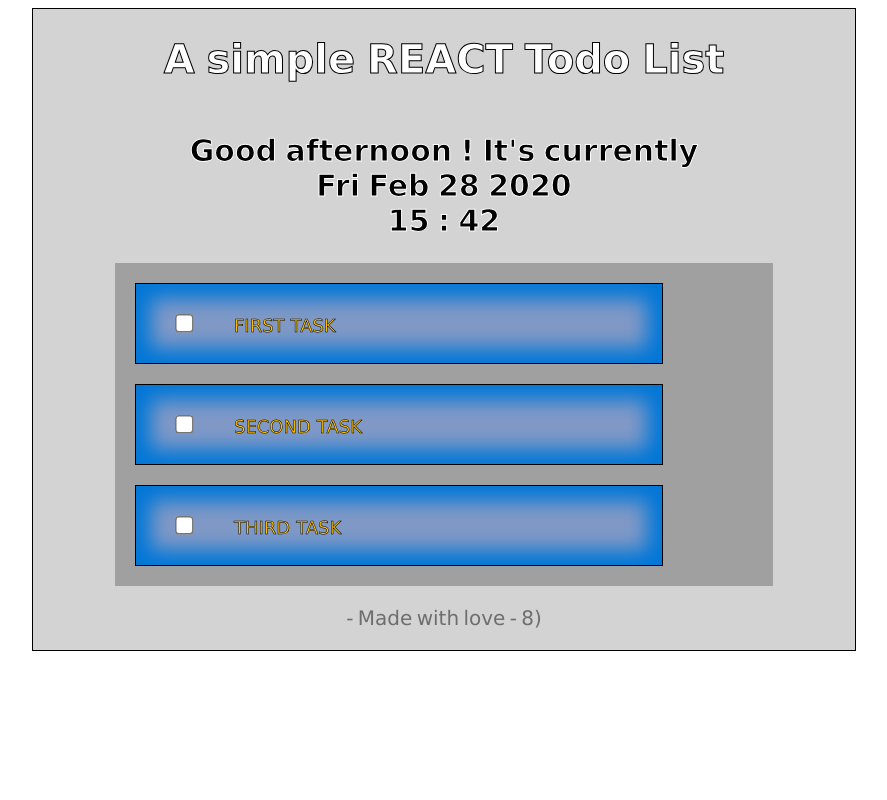
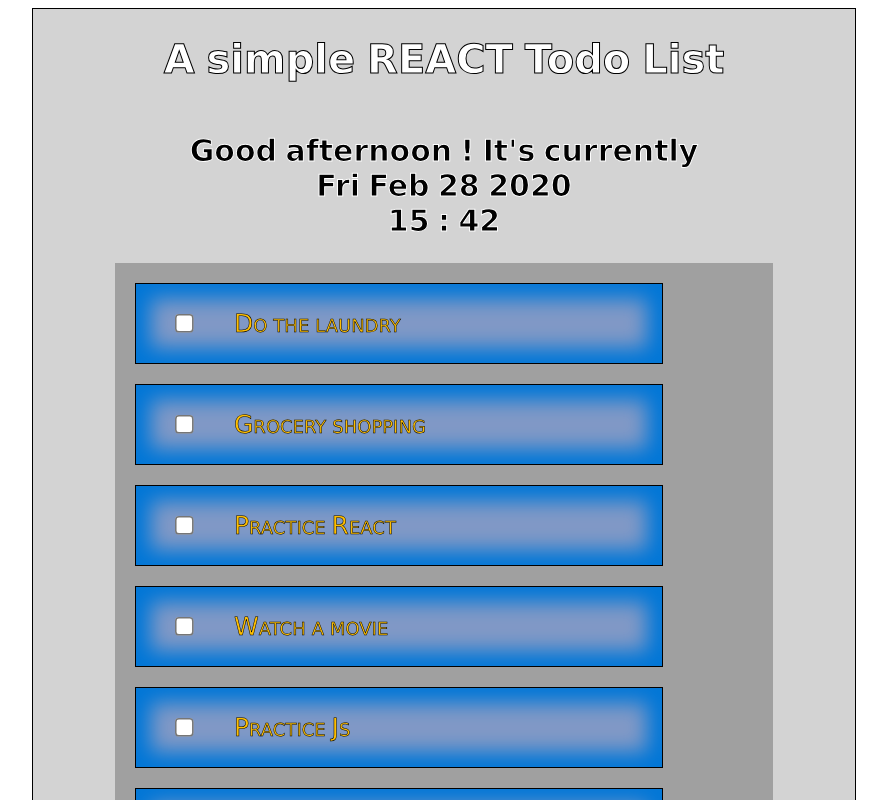
Before and after one commit to 3C2H/react-basic-todo-list, a React (Create React App) app: page / in a window 1280 px wide. Shown: the top 800 px of the page, without its empty margins (196-1083 px from the left). Built offline with nearby package versions, Linux system fonts and the light colour scheme.

Commit message:
updated components for map rendering

```diff
--- a/src/components/CheckBox.js
+++ b/src/components/CheckBox.js
@@ -7,7 +7,7 @@
     return(
       <div className='checkBoxContainer'>
         <input className='theCheckBox' type='checkbox' />
-        <p className='checkBoxText'> {this.props.todoText} </p>
+        <p className='checkBoxText'> {this.props.task} </p>
       </div>
     )
   }
--- a/src/components/TodoList.js
+++ b/src/components/TodoList.js
@@ -1,15 +1,19 @@
 import React from 'react'
 import CheckBox from './CheckBox'
 import '../style/todoList.css'
+import listOfThings from '../listOfThings'
 
 
 class TodoList extends React.Component {
   render() {
+    const TodoListComponent = listOfThings.map( item => <CheckBox key={item.id} task={item.task}/> )
+    console.log(TodoListComponent)
     return(
       <div className='TodoListContainer'>
-        <CheckBox todoText='first task'/>
+        {TodoListComponent}
+        {/* <CheckBox todoText='first task'/>
         <CheckBox todoText='second task'/>
-        <CheckBox todoText='third task'/>
+        <CheckBox todoText='third task'/> */}
       </div>
     )
   }
--- a/src/ListOfThings.js
+++ b/src/listOfThings.js
@@ -1,4 +1,4 @@
-module.exports [
+module.exports = [
   {
     id:1,
     task: "Do the laundry",
```
